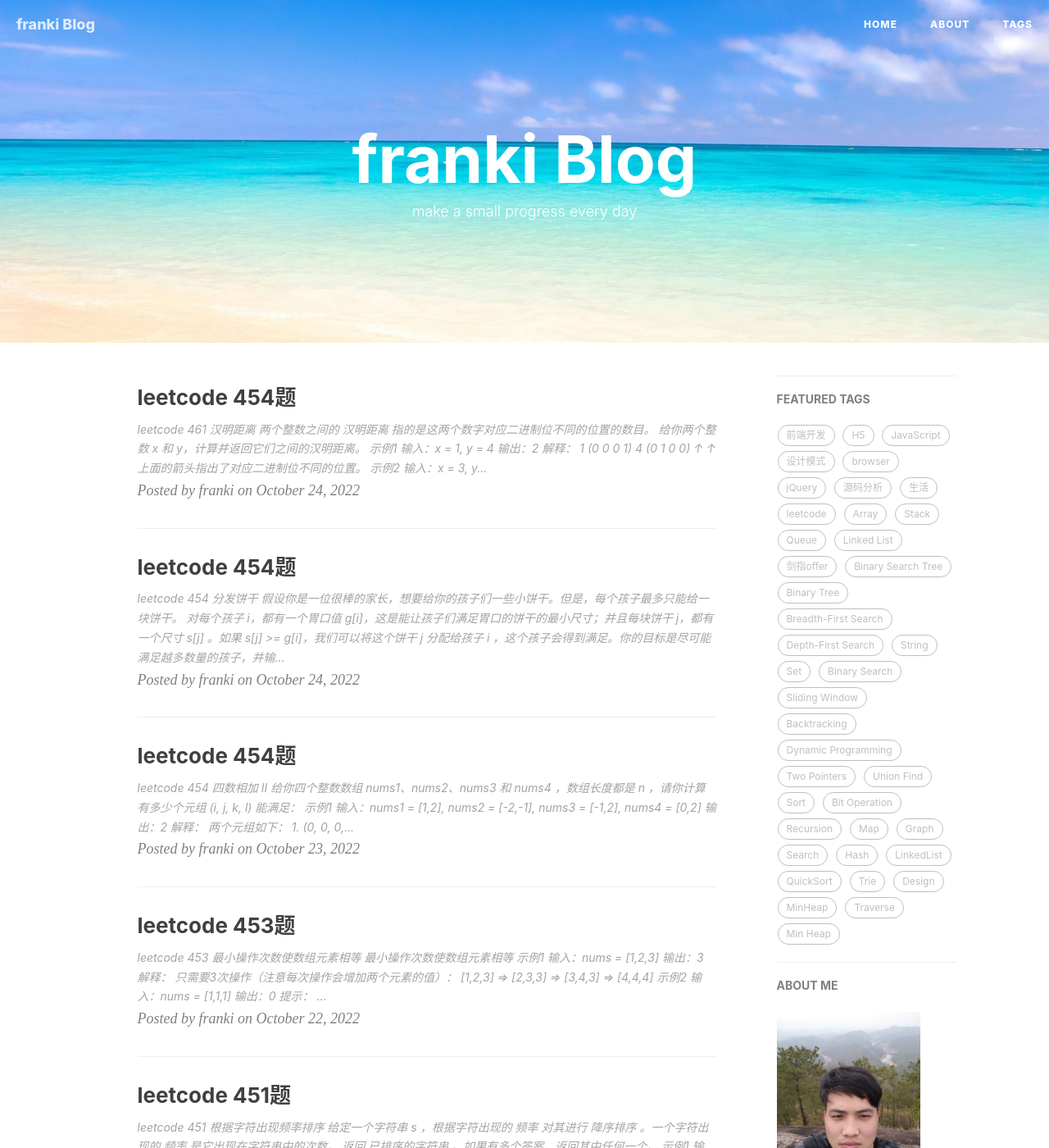
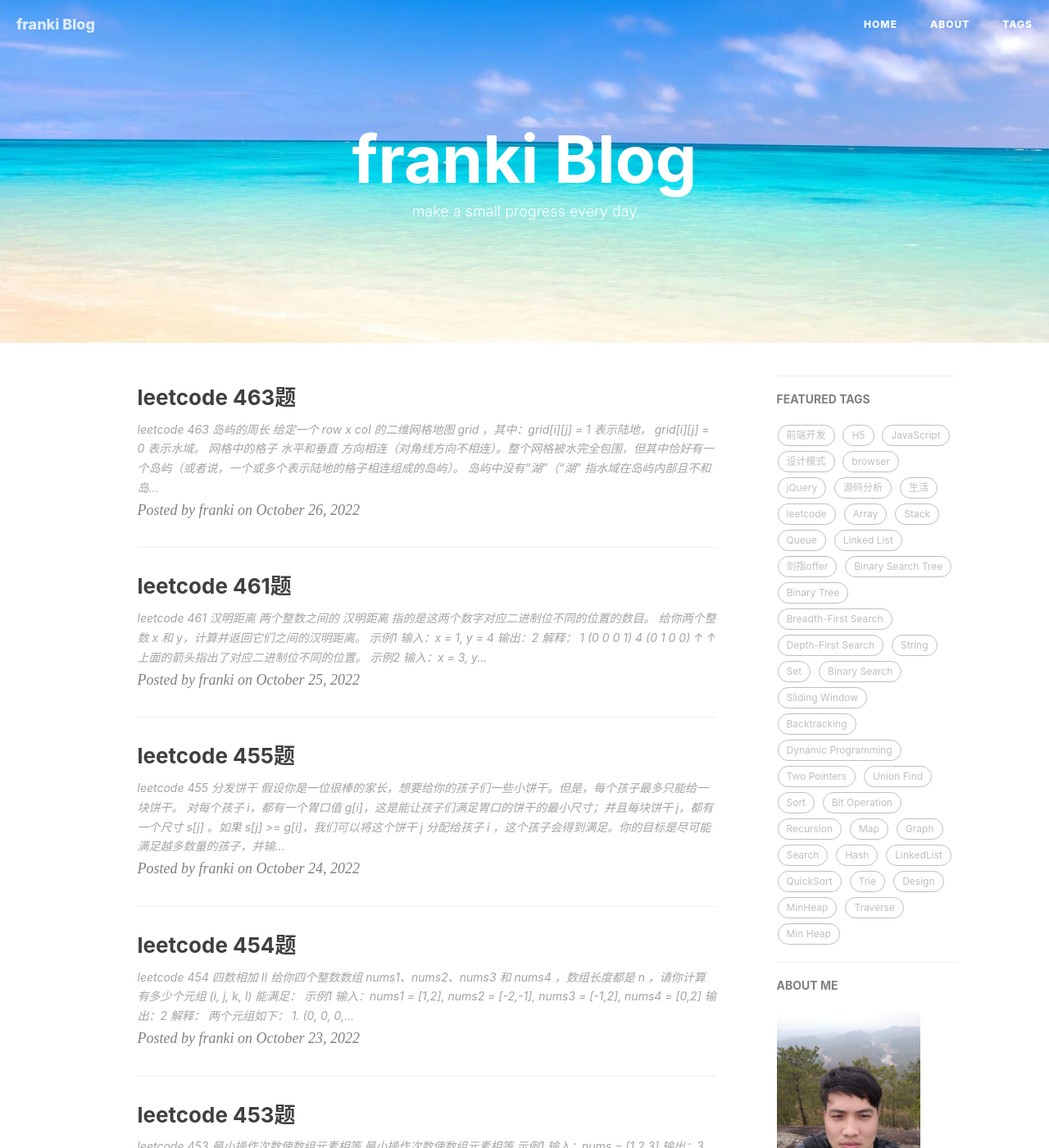
Before and after one commit to NikFranki/NikFranki.github.io, a Jekyll site: the page built from index.html, in a window 1280 px wide and 1400 px high. Shown: the whole window at 82% size. Built offline with Jekyll 4.4.1, drawn with Linux system fonts in a browser that asks for light colours; nearby versions of some CDN libraries; the list of posts is cut into pages by our own code; comment, search, counter and statistics services are not loaded; some of the changed text lies outside the part shown.

Commit message:
add leetcode 463

````diff
--- a/_posts/2022-10-24-leetcode455.md
+++ b/_posts/2022-10-24-leetcode455.md
@@ -1,6 +1,6 @@
 ---
 layout:     post
-title:      "leetcode 454题"
+title:      "leetcode 455题"
 date:       2022-10-24
 subtitle:   ""
 author:     "franki"
@@ -10,7 +10,7 @@ tags:
     - leetcode
 ---
 
-## leetcode 454 分发饼干
+## leetcode 455 分发饼干
 
 假设你是一位很棒的家长，想要给你的孩子们一些小饼干。但是，每个孩子最多只能给一块饼干。
 
--- a/_posts/2022-10-25-leetcode461.md
+++ b/_posts/2022-10-25-leetcode461.md
@@ -1,7 +1,7 @@
 ---
 layout:     post
-title:      "leetcode 454题"
-date:       2022-10-24
+title:      "leetcode 461题"
+date:       2022-10-25
 subtitle:   ""
 author:     "franki"
 header-img: ""
--- /dev/null
+++ b/_posts/2022-10-26-leetcode463.md
@@ -0,0 +1,79 @@
+---
+layout:     post
+title:      "leetcode 463题"
+date:       2022-10-26
+subtitle:   ""
+author:     "franki"
+header-img: ""
+catalog: true
+tags:
+    - leetcode
+---
+
+## leetcode 463 岛屿的周长
+
+给定一个 row x col 的二维网格地图 grid ，其中：grid[i][j] = 1 表示陆地， grid[i][j] = 0 表示水域。
+
+网格中的格子 水平和垂直 方向相连（对角线方向不相连）。整个网格被水完全包围，但其中恰好有一个岛屿（或者说，一个或多个表示陆地的格子相连组成的岛屿）。
+
+岛屿中没有“湖”（“湖” 指水域在岛屿内部且不和岛屿周围的水相连）。格子是边长为 1 的正方形。网格为长方形，且宽度和高度均不超过 100 。计算这个岛屿的周长。
+
+示例1
+
+```bash
+输入：grid = [[0,1,0,0],[1,1,1,0],[0,1,0,0],[1,1,0,0]]
+输出：16
+解释：它的周长是上面图片中的 16 个黄色的边
+```
+
+示例2
+
+```bash
+输入：grid = [[1]]
+输出：4
+```
+
+### 思路
+
+判断四周的边界情况依次加1即可
+
+### 代码
+
+```js
+/**
+ * @param {number[][]} grid
+ * @return {number}
+ */
+function islandPerimeter(grid) {
+    let counter = 0;
+
+    for (let i = 0; i < grid.length; i++) {
+        for (let j = 0; j < grid[0].length; j++) {
+            if (grid[i][j] === 1) {
+                if (i - 1 < 0 || grid[i - 1][j] === 0) {
+                    counter++;
+                }
+
+                if (i + 1 >= grid.length || grid[i + 1][j] === 0) {
+                    counter++;
+                }
+
+                if (j - 1 < 0 || grid[i][j - 1] === 0) {
+                    counter++;
+                }
+
+                if (j + 1 >= grid[0].length || grid[i][j + 1] === 0) {
+                    counter++;
+                }
+            }
+        }
+    }
+
+    return counter;
+}
+```
+
+复杂度分析:
+
+- 时间复杂度: O(N^2)
+- 空间复杂度：O(1)
````
